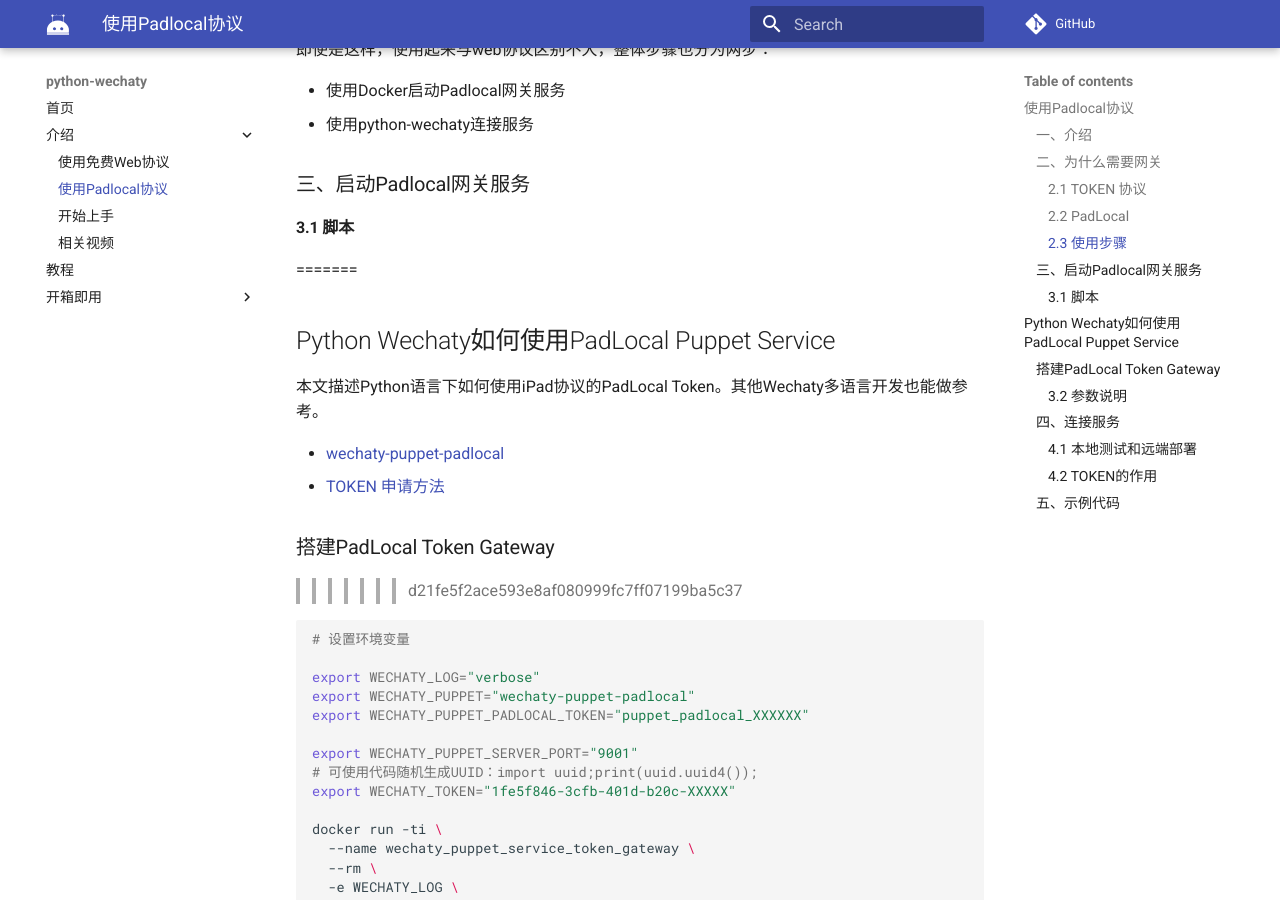
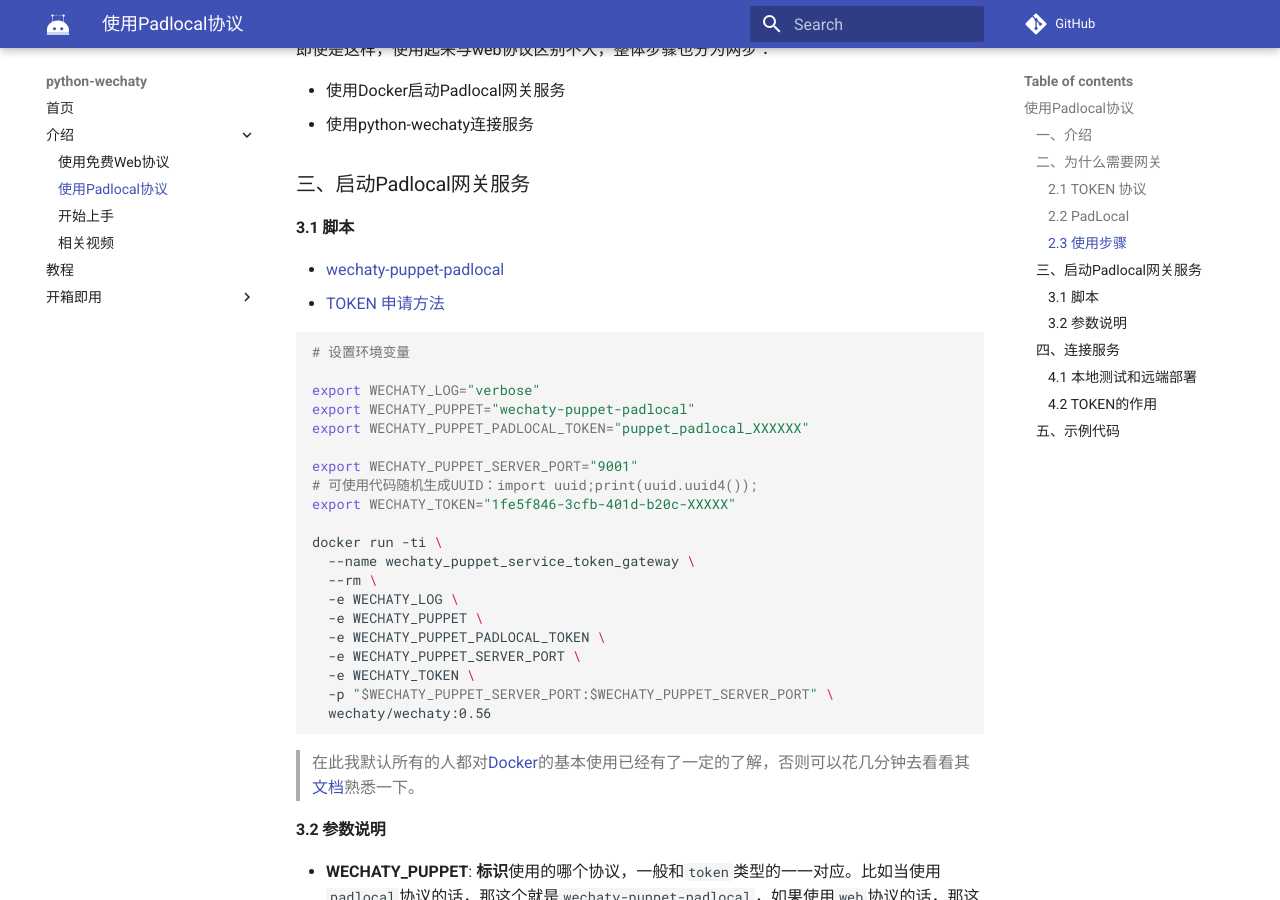
Before and after one commit to wechaty/python-wechaty, an MkDocs documentation site: the page built from docs/introduction/use-padlocal-protocol.md, in a window 1280 px wide and 900 px high, scrolled down 865 px. Built offline with MkDocs 1.6.1 and Material for MkDocs 9.7.7, drawn with Linux system fonts in a browser that asks for light colours; comment, search, counter and statistics services are not loaded.

Commit message:
update use-padlocal protocol

````diff
--- a/docs/introduction/use-padlocal-protocol.md
+++ b/docs/introduction/use-padlocal-protocol.md
@@ -28,16 +28,9 @@
 ## 三、启动Padlocal网关服务
 
 ### 3.1 脚本
-=======
-# Python Wechaty如何使用PadLocal Puppet Service
-
-本文描述Python语言下如何使用iPad协议的PadLocal Token。其他Wechaty多语言开发也能做参考。
 
 - [wechaty-puppet-padlocal](https://github.com/padlocal/wechaty-puppet-padlocal)
 - [TOKEN 申请方法](https://wechaty.js.org/docs/puppet-services/)
-
-## 搭建PadLocal Token Gateway
->>>>>>> d21fe5f2ace593e8af080999fc7ff07199ba5c37
 
 ```shell
 # 设置环境变量
````
